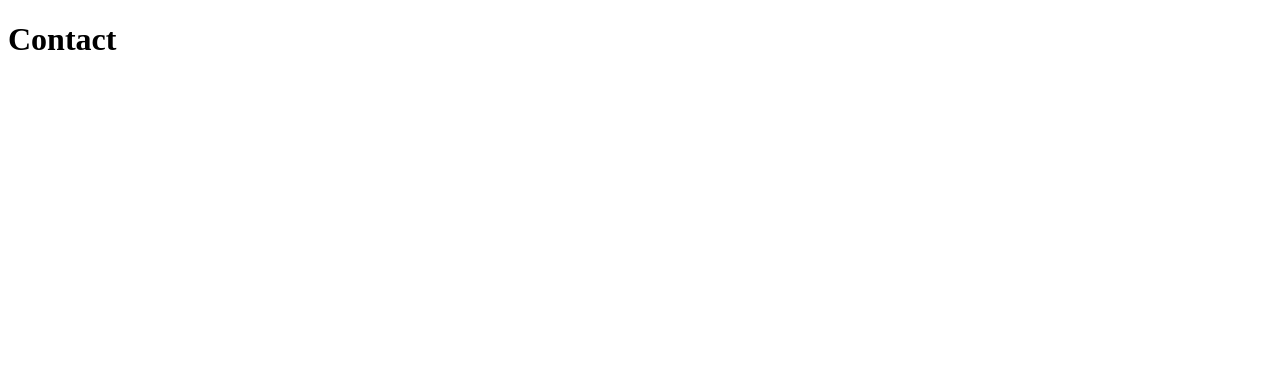
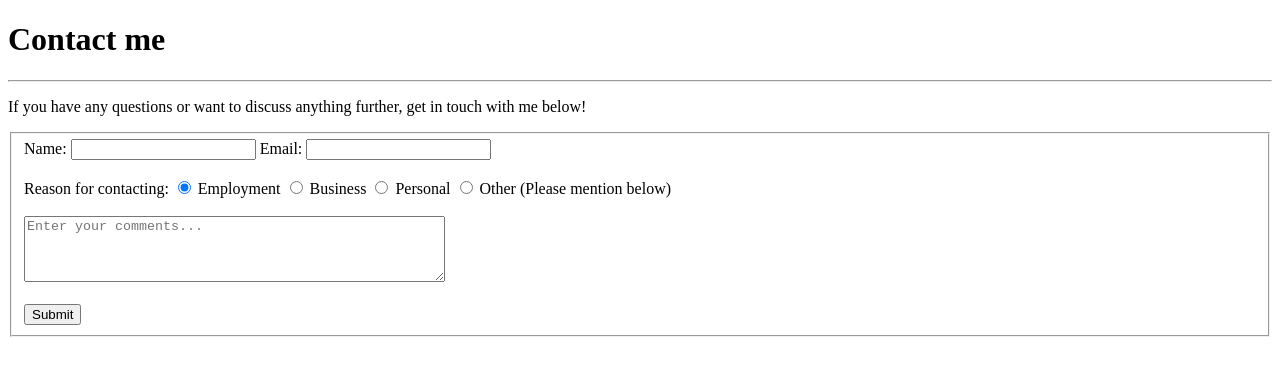
Before and after one commit to t0mbogle/portfolio, a plain HTML site: page pages/contact.html in a window 1280 px wide. Drawn offline with Linux system fonts and the light colour scheme.

Commit message:
Added first draft of form on contacts page

```diff
--- a/pages/contact.html
+++ b/pages/contact.html
@@ -4,7 +4,35 @@
     <title>Contact</title>
 </head>
 <body>
-    <h1>Contact</h1>
-
+    <h1>Contact me</h1>
+    <hr>
+    <p>If you have any questions or want to discuss anything further, get in touch with me below!</p>
+    <form action="">
+    <fieldset>
+        <label>
+            Name:
+            <input type="text" name="name">
+        </label>
+        <label>
+            Email:
+            <input type="email" name="email">
+        </label>
+        <br>
+        <br>
+        <label>
+            Reason for contacting:
+            <input type="radio" name="reason" value="Employment" checked="checked"> Employment
+            <input type="radio" name="reason" value="Business"> Business
+            <input type="radio" name="reason" value="Employment"> Personal
+            <input type="radio" name="reason" value="Other"> Other (Please mention below)
+        </label>
+        <br>
+        <br>
+        <textarea name="comments" placeholder="Enter your comments..." cols="50" rows="4"></textarea>
+        <br>
+        <br>
+        <input type="submit" name="submit" value="Submit">
+    </fieldset>
+    </form>
 </body>
 </html>
```
Also changed, not shown: 1 other file.
